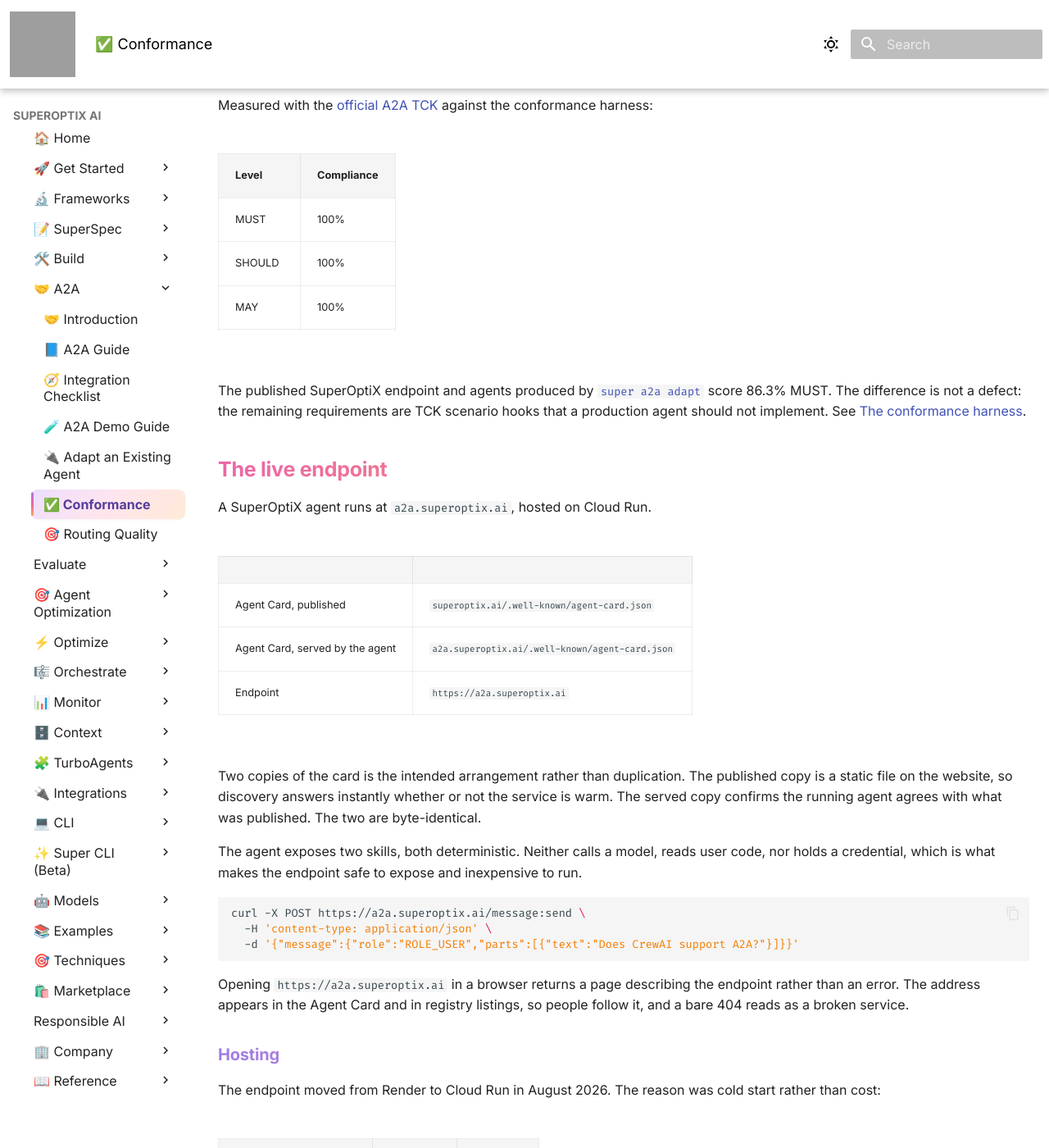
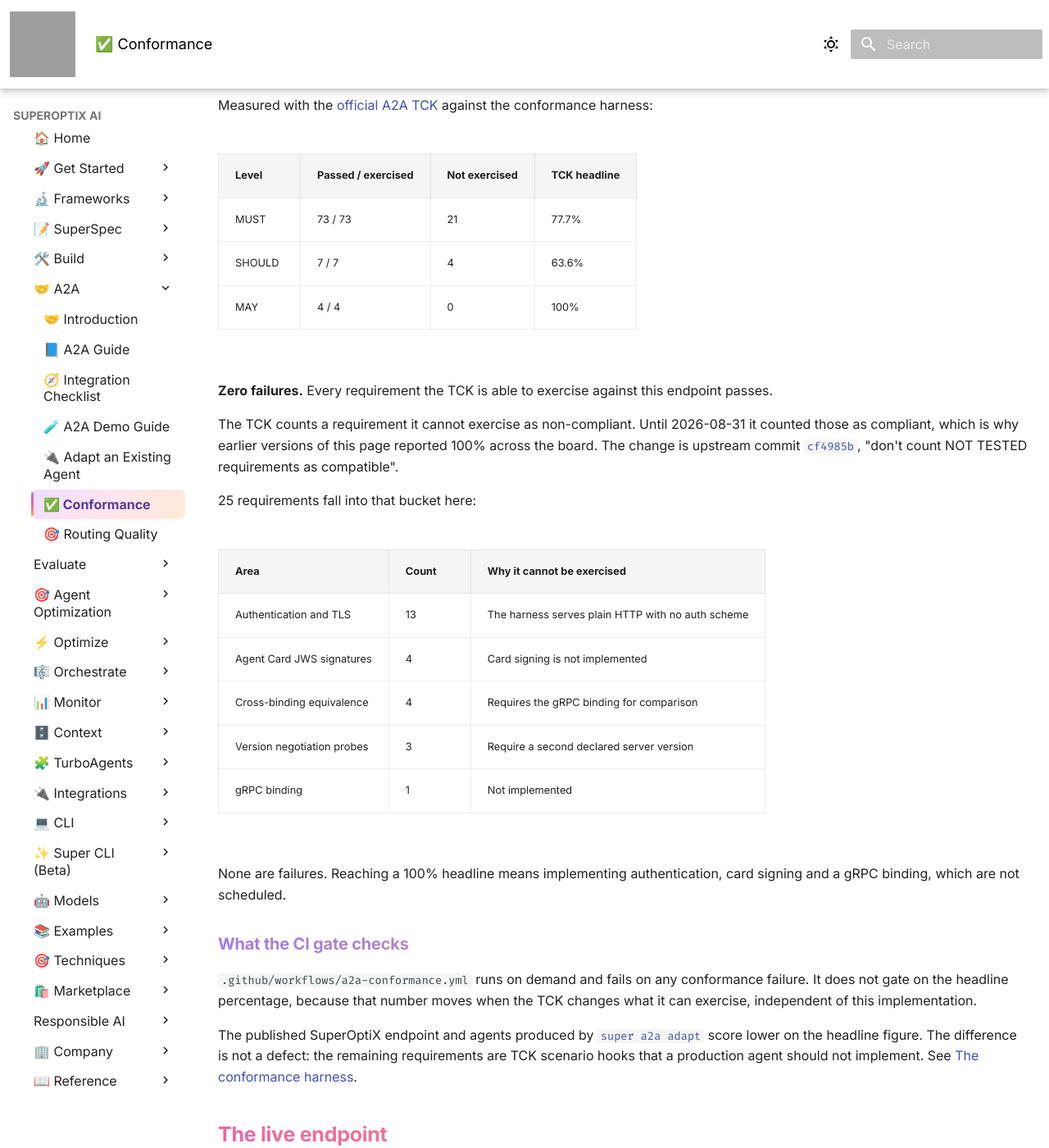
Before and after one commit to SuperagenticAI/superoptix, an MkDocs documentation site: the page built from docs/guides/a2a-conformance.md, in a window 1280 px wide and 1400 px high, scrolled down 275 px. Shown: the whole window at 82% size. Built offline with MkDocs 1.6.1 and Material for MkDocs 9.7.7, drawn with Linux system fonts in a browser that asks for light colours; grey boxes are pictures that could not be loaded.

```diff
--- a/docs/guides/a2a-conformance.md
+++ b/docs/guides/a2a-conformance.md
@@ -9,16 +9,48 @@ how to test an agent you have adapted.
 Measured with the [official A2A TCK](https://github.com/a2aproject/a2a-tck)
 against the conformance harness:
 
-| Level | Compliance |
-| --- | --- |
-| MUST | 100% |
-| SHOULD | 100% |
-| MAY | 100% |
+| Level | Passed / exercised | Not exercised | TCK headline |
+| --- | --- | --- | --- |
+| MUST | 73 / 73 | 21 | 77.7% |
+| SHOULD | 7 / 7 | 4 | 63.6% |
+| MAY | 4 / 4 | 0 | 100% |
+
+**Zero failures.** Every requirement the TCK is able to exercise against this
+endpoint passes.
+
+### Why the headline percentage is lower
+
+The TCK counts a requirement it cannot exercise as non-compliant. Until
+2026-08-31 it counted those as compliant, which is why earlier versions of this
+page reported 100% across the board. The change is upstream commit
+[`cf4985b`](https://github.com/a2aproject/a2a-tck), "don't count NOT TESTED
+requirements as compatible".
+
+25 requirements fall into that bucket here:
+
+| Area | Count | Why it cannot be exercised |
+| --- | --- | --- |
+| Authentication and TLS | 13 | The harness serves plain HTTP with no auth scheme |
+| Agent Card JWS signatures | 4 | Card signing is not implemented |
+| Cross-binding equivalence | 4 | Requires the gRPC binding for comparison |
+| Version negotiation probes | 3 | Require a second declared server version |
+| gRPC binding | 1 | Not implemented |
+
+None are failures. Reaching a 100% headline means implementing authentication,
+card signing and a gRPC binding, which are not scheduled.
+
+### What the CI gate checks
+
+`.github/workflows/a2a-conformance.yml` runs on demand and fails on any
+conformance failure. It does not gate on the headline percentage, because that
+number moves when the TCK changes what it can exercise, independent of this
+implementation.
 
 The published SuperOptiX endpoint and agents produced by
-[`super a2a adapt`](a2a-adapt.md) score 86.3% MUST. The difference is not a
-defect: the remaining requirements are TCK scenario hooks that a production
-agent should not implement. See [The conformance harness](#the-conformance-harness).
+[`super a2a adapt`](a2a-adapt.md) score lower on the headline figure. The
+difference is not a defect: the remaining requirements are TCK scenario hooks
+that a production agent should not implement. See
+[The conformance harness](#the-conformance-harness).
 
 ## The live endpoint
 
```
Also changed, not shown: README.md (+40 -11 lines), docs/faq.md (+8 -3 lines), docs/guides/a2a-guide.md (+1 -1 lines), docs/index.md (+3 -3 lines), 4 other files.
